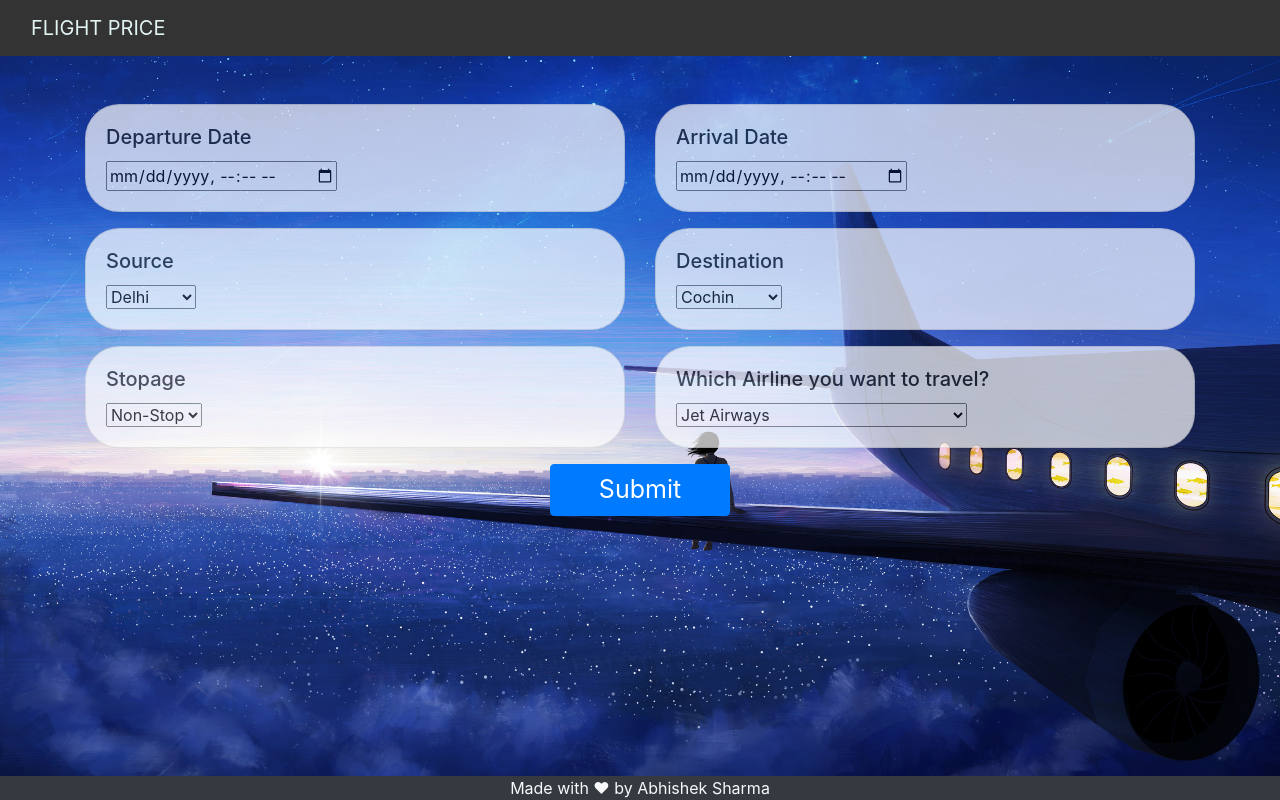
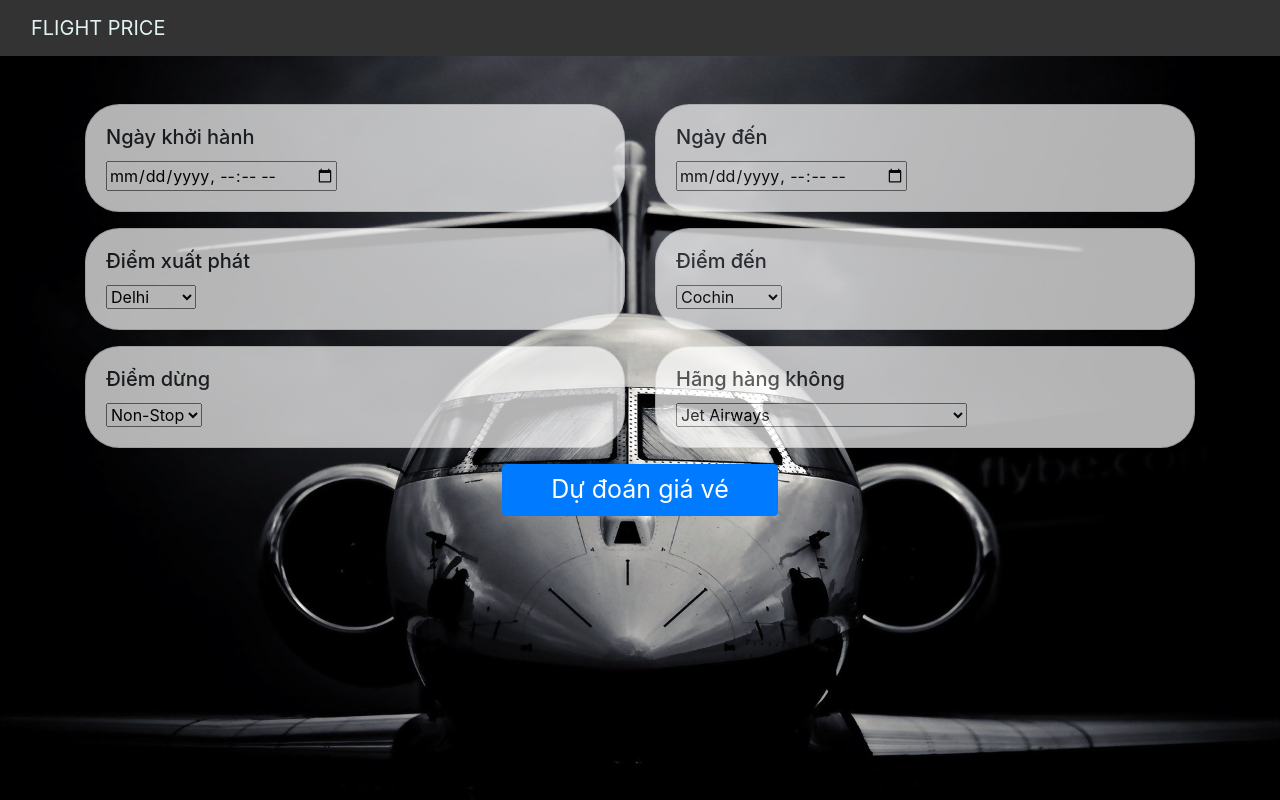
Before and after one commit to maiphuocloi01/Flight_Price_Prediction, a Flask app: page / in a window 1280 px wide. Run offline with Flask 2, Linux system fonts and the light colour scheme; parts of the project's set-up code (start-up, migrations or seed data) failed here and were passed over; some libraries are stand-ins or nearby versions.

Commit message:
edit template

```diff
--- a/app.py
+++ b/app.py
@@ -3,7 +3,7 @@ from flask_cors import cross_origin
 import pickle
 import pandas as pd
 
-model = pickle.load(open('flight_rf.pkl','rb'))
+model = pickle.load(open('flight_rf2.pkl','rb'))
 
 app = Flask(__name__)
 
@@ -283,7 +283,7 @@ def predict():
             d_Kolkata]])
 
         output = round(output[0],2)
-        return render_template('home.html',predictions='You will have to Pay approx Rs. {}'.format(output))
+        return render_template('home.html',predictions='Dự đoán giá vé bạn sẽ phải trả là {} IDR'.format(output))
 
 
 if __name__ == '__main__':
--- a/templates/home.html
+++ b/templates/home.html
@@ -1,7 +1,7 @@
 <html lang="en">
 <style>
     body {
-        background-image: url('/static/img/bg7.jpg');
+        background-image: url('/static/img/bg6.jpg');
         background-repeat: no-repeat;
         background-attachment: fixed;
         background-size: cover;
@@ -37,7 +37,7 @@
 <head>
     <meta charset="UTF-8">
     <meta name="viewport" content="width=device-width, initial-scale=1.0">
-    <title>Flight Price Prediction</title>
+    <title>Dự đoán giá vé máy bay</title>
 
 
     <!-- BootStrap -->
@@ -65,7 +65,7 @@
                 <div class="col-sm-6">
                     <div class="card" style='border-radius: 2.15rem;opacity: 0.7;'>
                         <div class="card-body">
-                            <h5 class="card-title">Departure Date</h5>
+                            <h5 class="card-title">Ngày khởi hành</h5>
                             <input type="datetime-local" name="Dep_Time" id="Dep_Time" required="required">
                         </div>
                     </div>
@@ -75,7 +75,7 @@
                 <div class="col-sm-6">
                     <div class="card" style='border-radius: 2.15rem;opacity: 0.7;'>
                         <div class="card-body">
-                            <h5 class="card-title">Arrival Date</h5>
+                            <h5 class="card-title">Ngày đến</h5>
                             <input type="datetime-local" name="Arrival_Time" id="Arrival_Time" required="required">
                         </div>
                     </div>
@@ -89,7 +89,7 @@
                 <div class="col-sm-6">
                     <div class="card" style='border-radius: 2.15rem;opacity: 0.7;'>
                         <div class="card-body">
-                            <h5 class="card-title">Source</h5>
+                            <h5 class="card-title">Điểm xuất phát</h5>
                             <select name="Source" id="Source" required="required">
                                 <option value="Delhi">Delhi</option>
                                 <option value="Kolkata">Kolkata</option>
@@ -104,7 +104,7 @@
                 <div class="col-sm-6">
                     <div class="card" style='border-radius: 2.15rem;opacity: 0.7;'>
                         <div class="card-body">
-                            <h5 class="card-title">Destination</h5>
+                            <h5 class="card-title">Điểm đến</h5>
                             <select name="Destination" id="Destination" required="required">
                                 <option value="Cochin">Cochin</option>
                                 <option value="Delhi">Delhi</option>
@@ -123,7 +123,7 @@
                 <div class="col-sm-6">
                     <div class="card" style='border-radius: 2.15rem;opacity: 0.7;'>
                         <div class="card-body">
-                            <h5 class="card-title">Stopage</h5>
+                            <h5 class="card-title">Điểm dừng</h5>
                             <select name="stops" required="required">
                                 <option value="0">Non-Stop</option>
                                 <option value="1">1</option>
@@ -138,7 +138,7 @@
                 <div class="col-sm-6">
                     <div class="card" style='border-radius: 2.15rem;opacity: 0.7;'>
                         <div class="card-body">
-                            <h5 class="card-title">Which Airline you want to travel?</h5>
+                            <h5 class="card-title">Hãng hàng không</h5>
                             <select name="airline" id="airline" required="required">
                                 <option value="Jet Airways">Jet Airways</option>
                                 <option value="IndiGo">IndiGo</option>
@@ -163,7 +163,7 @@
 
 
             <div style='text-align:center'>
-                <button type="submit" value='Submit' class="btn btn-primary px-5" style="font-size: 25px;">Submit</button>
+                <button type="submit" value='Submit' class="btn btn-primary px-5" style="font-size: 25px;">Dự đoán giá vé</button>
             </div>
         </form>
 
@@ -172,7 +172,7 @@
 
         <footer class='text-light bg-dark position-fixed fixed-bottom '>
             <p class='text-center py my-0'>
-              Made with ❤ by Abhishek Sharma
+
             </p>
         </footer>
     </div>
```
Also changed, not shown: static/img/bg.jpg (deleted), static/img/bg3.jpg (deleted), static/img/bg4.jpg (deleted), static/img/bg5.jpg (deleted), static/img/bg7.jpg (deleted).
